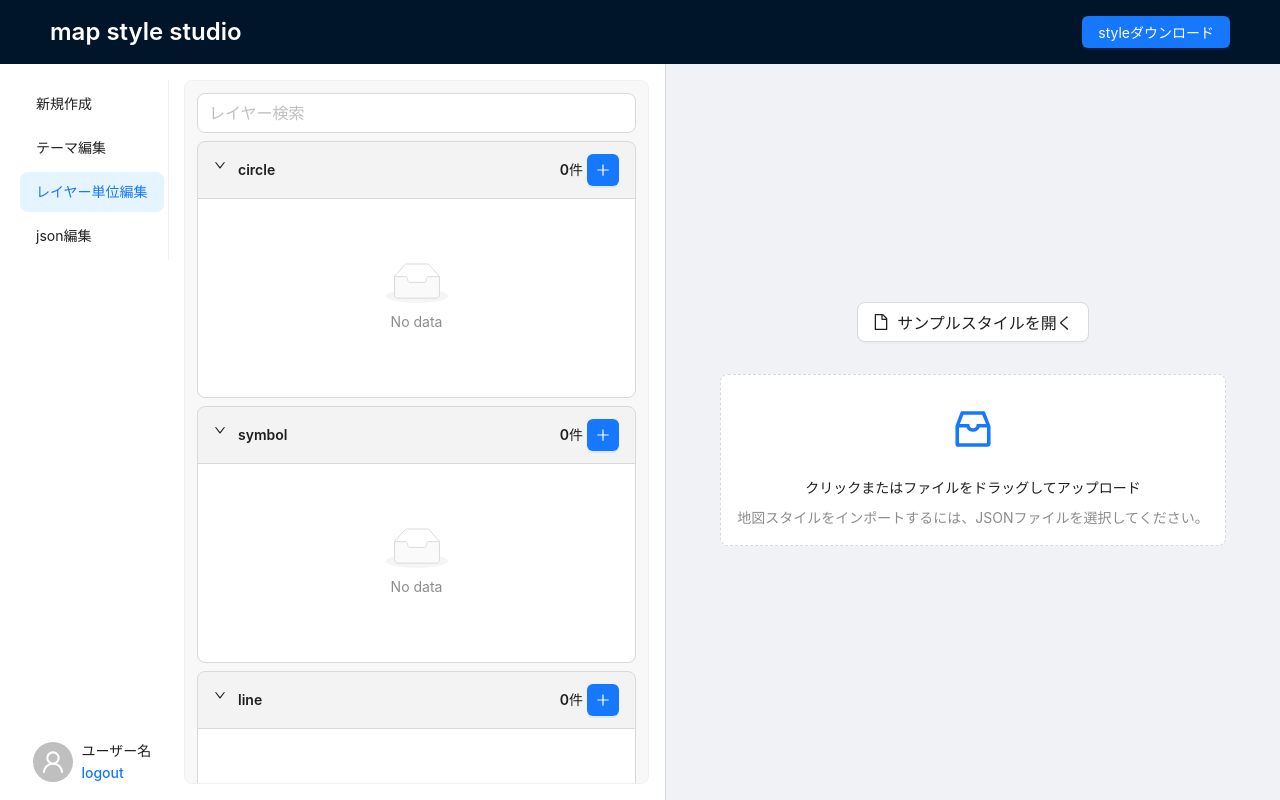
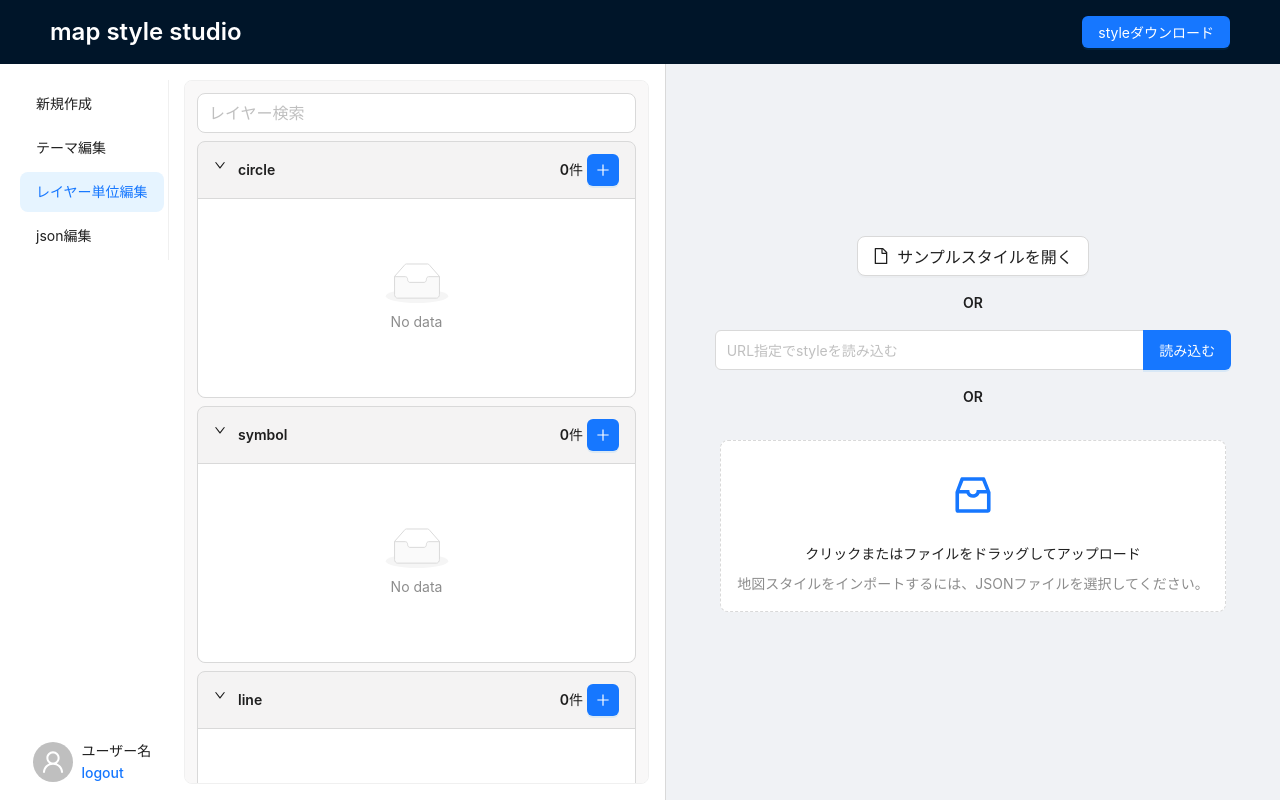
Before and after one commit to sugama-satsuki/map-style-studio, a React (Vite) app: page / in a window 1280 px wide. Built offline with nearby package versions, Linux system fonts and the light colour scheme.

Commit message:
サンプルスタイル開くボタンのe2eテストを追加

```diff
--- a/src/components/LayerEditor/LayerEditor.tsx
+++ b/src/components/LayerEditor/LayerEditor.tsx
@@ -13,10 +13,11 @@ import StyleJsonViewer from '../StyleJsonViewer/StyleJsonViewer';
 import { FileOutlined, UndoOutlined } from '@ant-design/icons';
 import sampleStyle from '../../assets/sample-style.json';
 import type { StyleSpecification } from 'maplibre-gl';
+import StyleUrlLoader from '../StyleUrlLoader/StyleUrlLoader';
 
 
 const { Sider, Content } = Layout;
-const { Title } = Typography;
+const { Title, Text } = Typography;
 
 const LayerEditor: React.FC = () => {
 
@@ -120,6 +121,9 @@ const LayerEditor: React.FC = () => {
                 >
                   サンプルスタイルを開く
                 </Button>
+                <Text strong>OR</Text>
+                <StyleUrlLoader />
+                <Text strong>OR</Text>
                 <FileImporter />
               </Flex>
             }
--- /dev/null
+++ b/src/components/StyleUrlLoader/StyleUrlLoader.md
@@ -0,0 +1,2 @@
+### 仕様
+styleのURLを指定して、style.jsonを読み込むコンポーネント
--- /dev/null
+++ b/src/components/StyleUrlLoader/StyleUrlLoader.tsx
@@ -0,0 +1,52 @@
+import React, { useState } from 'react';
+import { Input, Button, Space, message } from 'antd';
+import { useAtom } from 'jotai';
+import { styleAtom } from '../../atom';
+
+const StyleUrlLoader: React.FC = () => {
+    const [url, setUrl] = useState('');
+    const [, setStyle] = useAtom(styleAtom);
+    const [loading, setLoading] = useState(false);
+
+    const handleLoad = async () => {
+        if (!url) {
+            message.warning('URLを入力してください');
+            return;
+        }
+        setLoading(true);
+        try {
+            const res = await fetch(url);
+            if (!res.ok) throw new Error('取得に失敗しました');
+            const json = await res.json();
+            setStyle(json);
+            message.success('style.jsonを読み込みました');
+            // eslint-disable-next-line @typescript-eslint/no-unused-vars
+        } catch (e) {
+            message.error('style.jsonの読み込みに失敗しました');
+        } finally {
+            setLoading(false);
+        }
+    };
+
+    return (
+        <Space.Compact style={{ width: '90%', boxSizing: 'border-box' }}>
+            <Input
+                value={url}
+                onChange={e => setUrl(e.target.value)}
+                placeholder="URL指定でstyleを読み込む"
+                disabled={loading}
+                style={{ height: 40 }}
+            />
+            <Button
+                type="primary"
+                onClick={handleLoad}
+                loading={loading}
+                style={{ height: 40 }}
+            >
+                読み込む
+            </Button>
+        </Space.Compact>
+    );
+};
+
+export default StyleUrlLoader;
```
